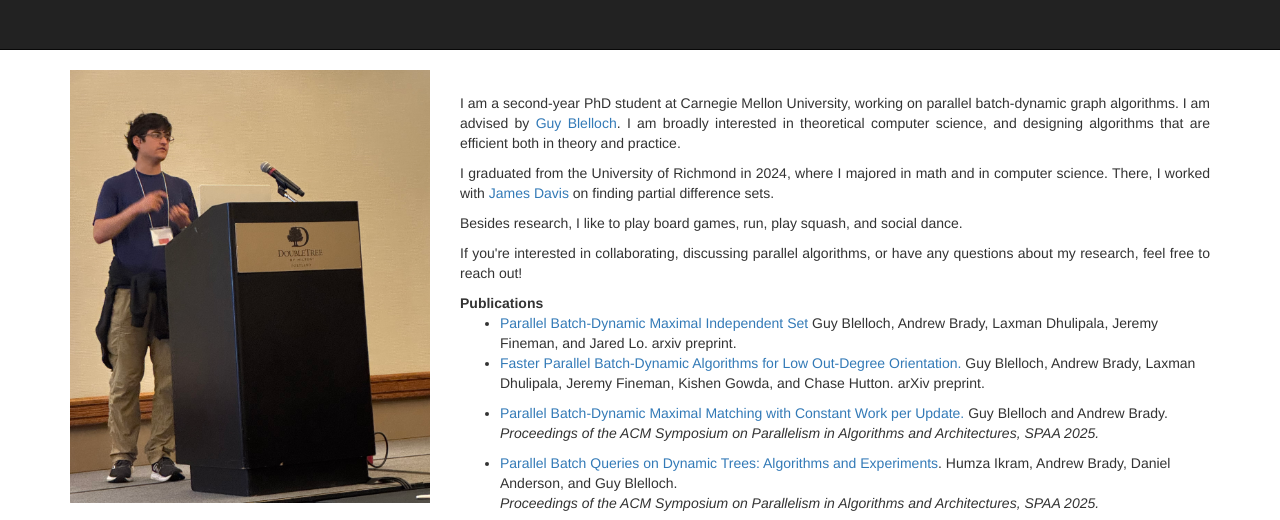
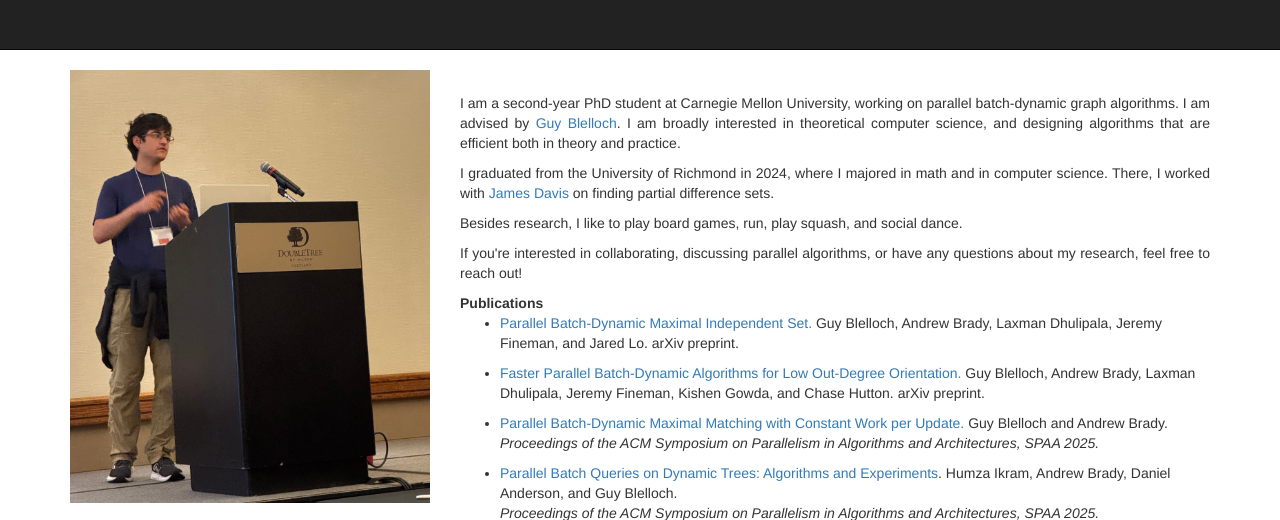
Before and after one commit to 42ABC/42ABC.github.io, a plain HTML site: page index.html in a window 1280 px wide. Shown: the top 520 px of the page. Drawn offline with nearby package versions, Linux system fonts and the light colour scheme.

Commit message:
minor edit

```diff
--- a/index.html
+++ b/index.html
@@ -87,7 +87,8 @@
 
 
                 <ul>
-                  <li class="paper"><a href="https://arxiv.org/abs/2604.07515"> Parallel Batch-Dynamic Maximal Independent Set</a> Guy Blelloch, Andrew Brady, Laxman Dhulipala, Jeremy Fineman, and Jared Lo. arxiv preprint. </li>
+                  <li class="paper"><a href="https://arxiv.org/abs/2604.07515"> Parallel Batch-Dynamic Maximal Independent Set.</a> Guy Blelloch, Andrew Brady, Laxman Dhulipala, Jeremy Fineman, and Jared Lo. arXiv preprint. </li> </ul>
+                  <ul>
                   <li class="paper"> <a href="https://arxiv.org/abs/2602.17811"> Faster Parallel Batch-Dynamic Algorithms for Low Out-Degree Orientation.</a> Guy Blelloch, Andrew Brady, Laxman Dhulipala, Jeremy Fineman, Kishen Gowda, and Chase Hutton. arXiv preprint. </li> </ul>
                   <ul>
                 <li class="paper"><a href="https://dl.acm.org/doi/10.1145/3694906.3743313">Parallel Batch-Dynamic Maximal Matching with Constant Work per Update.</a> Guy Blelloch and Andrew Brady.<br> <i> Proceedings of the ACM Symposium on Parallelism in Algorithms and Architectures, SPAA 2025. </i> </li>
@@ -110,6 +111,8 @@
 
 
 
+
+
             </div>
 
 
```
